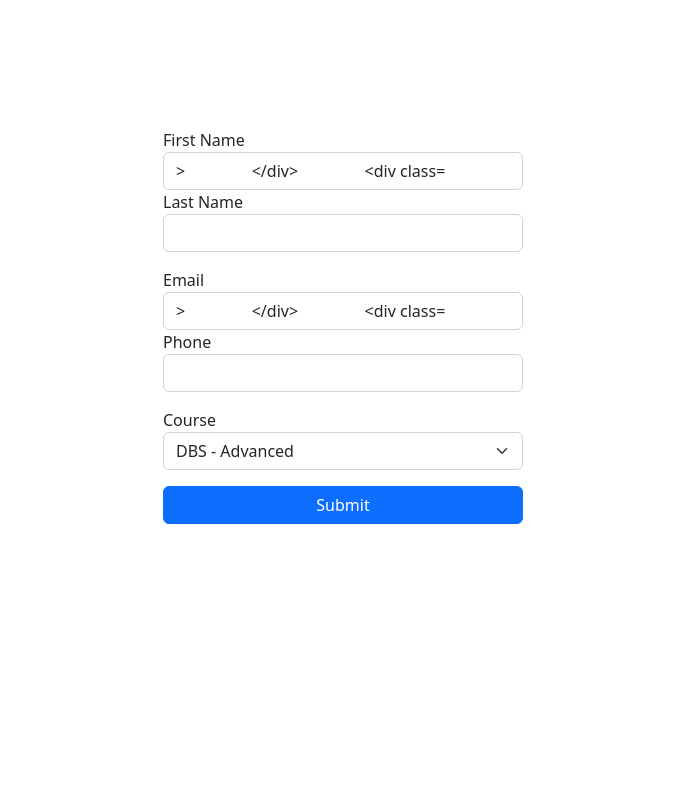
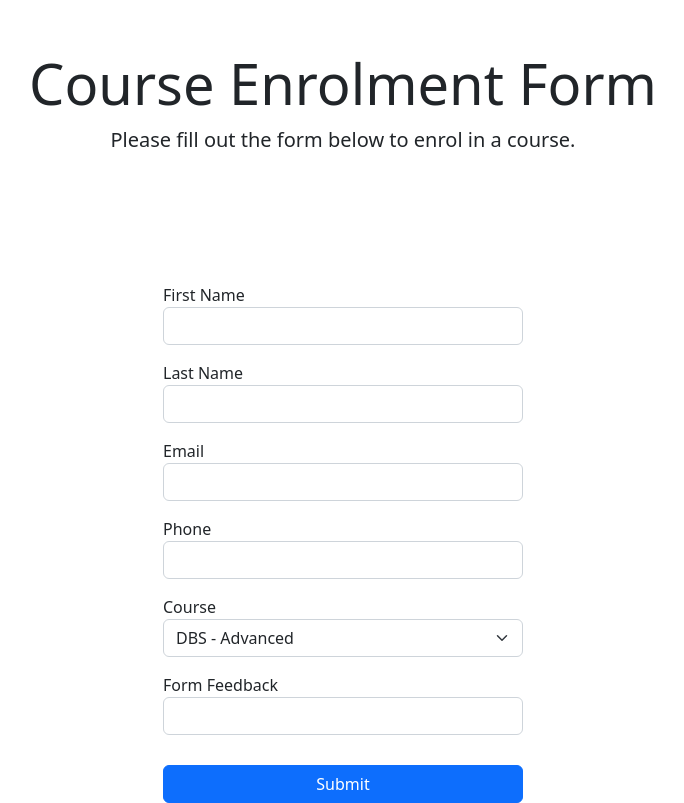
Before and after one commit to JakeJR0/T-Level-PHP-03, a PHP site: page / in a window 1280 px wide. Shown: the whole page, without its empty margins (297-981 px from the left). Before the commit the page ends 524 px from the top, so only its background shows below. Run offline with PHP 8.4, Linux system fonts and the light colour scheme; data comes from the database, SQL or seed files in the repository.

Commit message:
Changed form action location.

```diff
--- a/index.php
+++ b/index.php
@@ -22,6 +22,46 @@ $result = $connection -> query($query);
 $courses = $result -> fetch_all(MYSQLI_ASSOC);
 $connection -> close();
 
+if ($_SERVER["REQUEST_METHOD"] == 'POST') {
+
+    if (isset($_POST['feedback'])) {
+        $_SESSION['feedback'] = $_POST['feedback'];
+    }
+
+    if (isset($_POST['first_name'])) {
+        $_SESSION['first_name'] = $_POST['first_name'] ?? '';
+    }
+
+    if (isset($_POST['last_name'])) {
+        $_SESSION['last_name'] = $_POST['last_name'] ?? '';
+    }
+
+    if (isset($_POST['email'])) {
+        $_SESSION['email'] = $_POST['email'] ?? '';
+    }
+
+    if (isset($_POST['phone'])) {
+        $_SESSION['phone'] = $_POST['phone'] ?? '';
+    }
+
+    if (isset($_POST['course_select'])) {
+        $_SESSION['course_selected'] = $_POST['course_select'] ?? '';
+    }
+
+    if (isset($_POST['timestamp'])) {
+        $_SESSION['timestamp'] = $_POST['timestamp'] ?? '';
+    }
+
+    if ($_SESSION['first_name'] == "" || $_SESSION['last_name'] == "" || $_SESSION['email'] == "" || $_SESSION['phone'] == "" || $_SESSION['course_selected'] == "") {
+        DisplayCourseForm($courses);
+    } else {
+        DisplayCourseFormConfirmation();
+    }
+
+} else {
+    DisplayCourseForm($courses);
+}
+
 if (!isset($_SESSION['first_name'])) {
     $_SESSION["first_name"] = "";
 }
@@ -43,28 +83,35 @@ if (!isset($_SESSION['course_selected'])) {
 }
 
 ?>
+<?php
+function DisplayCourseForm($courses) {
+?>
 <!DOCTYPE html>
 <html lang="en">
     <?php include "includes/header.php"; ?>
     <body>
+        <div class="text-center" style="margin-top: 50px;">
+            <h1 class="display-4">Course Enrolment Form</h1>
+            <p class="lead">Please fill out the form below to enrol in a course.</p>
+        </div>
         <div class="container form-container">
-            <form action="confirmation.php" method="POST">
+            <form action="" method="POST">
                 <div class="form-group mb-3">
                     <label for="first_name">First Name</label>
 
-                    <input pattern="[A-z]{4,20}" class="form-control" type="text" name="first_name" id="first_name" value="<?php echo $_SESSION['first_name']; ?>>
+                    <input pattern="[A-z]{4,20}" class="form-control" type="text" name="first_name" id="first_name" value="<?php echo $_SESSION['first_name'] ?? ''; ?>">
                 </div>
                 <div class="form-group mb-3">
                     <label for="last_name">Last Name</label>
-                    <input pattern="[A-z\-]{6,30}" class="form-control" type="text" name="last_name" id="last_name" value="<?php echo $_SESSION['last_name']; ?>">
+                    <input pattern="[A-z\-]{6,30}" class="form-control" type="text" name="last_name" id="last_name" value="<?php echo $_SESSION['last_name'] ?? ''; ?>">
                 </div>
                 <div class="form-group mb-3">
                     <label for="email">Email</label>
-                    <input class="form-control" type="email" name="email" id="email" value="<?php echo $_SESSION['email']; ?>>
+                    <input class="form-control" type="email" name="email" id="email" value="<?php echo $_SESSION['email'] ?? ''; ?>">
                 </div>
                 <div class="form-group mb-3">
                     <label for="phone">Phone</label>
-                    <input pattern="[0-9]{11}" class="form-control" type="tel" name="phone" id="phone" value="<?php echo $_SESSION['phone']; ?>">
+                    <input pattern="[0-9]{11}" class="form-control" type="tel" name="phone" id="phone" value="<?php echo $_SESSION['phone'] ?? ''; ?>">
                 </div>
                 <div class="mb-3">
                     <label for="course_select">Course</label>
@@ -76,8 +123,78 @@ if (!isset($_SESSION['course_selected'])) {
                         ?>
                     </select>
                 </div>
-                <button class="btn btn-primary" style="width:100%;" type="submit">Submit</button>
+
+                <div class="form-group">
+                    <label for="feedback">Form Feedback</label>
+                    <input pattern="[A-z]{30,255}" class="form-control" type="text" name="feedback" id="feedback" value="<?php echo $_SESSION['feedback'] ?? ''; ?>">
+                </div>
+                <input id="form-time" style="display: none;" type="text" name="timestamp" value="1">
+                <script>
+                    function GetTime() {
+                        // Get the current date object
+                        var today = new Date();
+                        // Get the current day
+                        var day = today.getDay()
+                        // Get the current month (Adds 1 to the month because it starts at 0)
+                        var month = today.getMonth() + 1;
+                        // Get the current year (4 digits)
+                        var year = today.getFullYear();
+                        // Format the date to be dd-mm-yyyy
+                        var date = day + '-' + month + '-' + year;
+
+                        // Gets the input element with the id of form-time
+                        var timestamp = document.getElementById('form-time');
+
+                        // Sets the value of the input element to the current date
+                        timestamp.setAttribute('value', date);
+                    }
+
+                    setInterval(GetTime, 3600000);
+                    GetTime();
+                </script>
+
+                <button class="btn btn-primary" style="width:100%; margin-top:30px;" type="submit">Submit</button>
             </form>
         </div>
     </body>
 </html>
+
+<?php
+}
+
+function DisplayCourseFormConfirmation() {
+?>
+<!DOCTYPE html>
+<html lang="en">
+    <?php include "includes/header.php"; ?>
+    <body>
+        <div class="text-center">
+            <h1 class="display-4">Course Confirmation</h1>
+            <lead class="lead">For <?php echo $_SESSION['course_selected'] ?></lead>
+        </div>
+        <div class="container text-center" style="margin-top: 25px;">
+            <p>First Name: <?php echo $_SESSION['first_name']; ?></p>
+            <p>Last Name: <?php echo $_SESSION['last_name']; ?></p>
+            <p>Email: <?php echo $_SESSION['email']; ?></p>
+            <p>Phone: <?php echo $_SESSION['phone']; ?></p>
+            <p>Course: <?php echo $_SESSION['course_selected']; ?></p>
+        </div>
+        <div class="container">
+            <div class="row">
+                <div class="col-sm-6">
+                    <a href="index.php" alt="Cancel Button">
+                        <button class="btn btn-danger" href="index.php" style="width:100%;">Cancel</button>
+                    </a>
+                </div>
+                <div class="col-sm-6">
+                    <a href="confirmation.php">
+                        <button class="btn btn-primary" style="width:100%;">Confirm</button>
+                    </a>
+                </div>
+            </div>
+        </div>
+    </body>
+</html>
+<?php
+}
+?>
```
